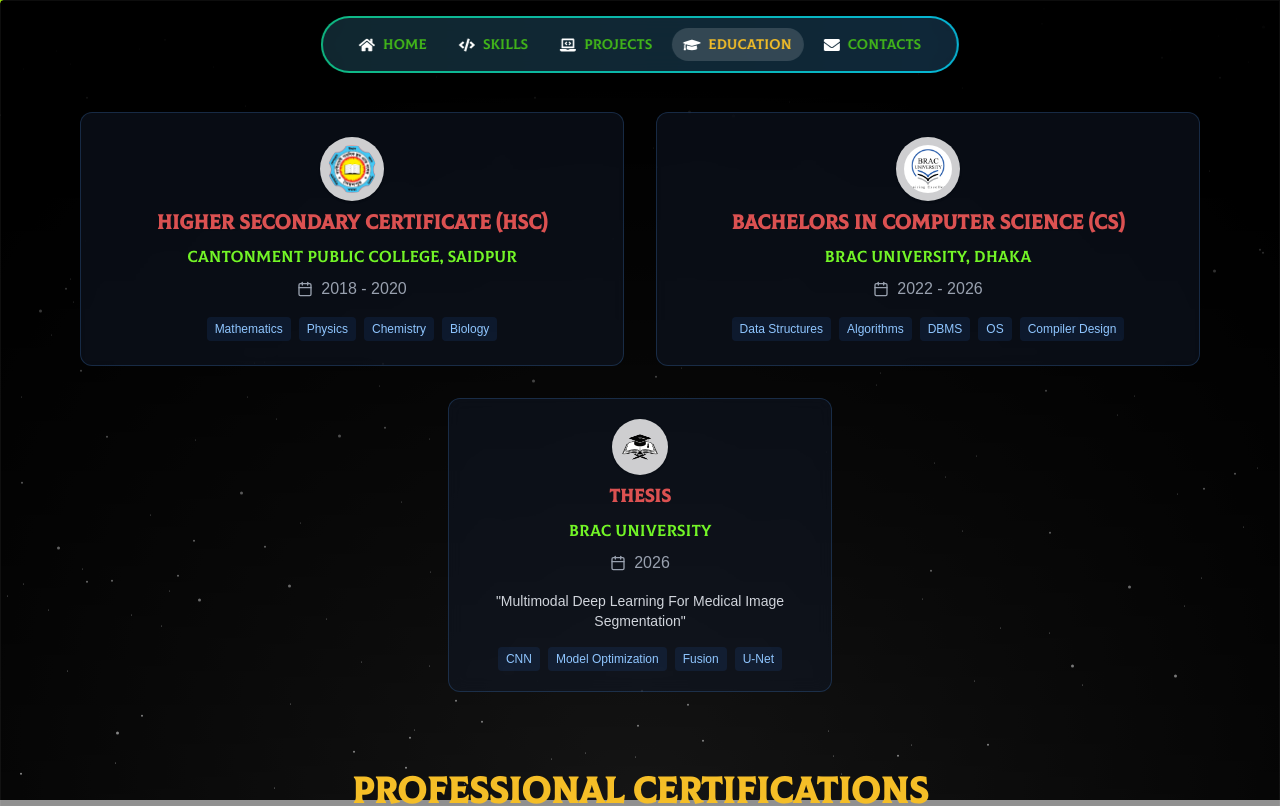
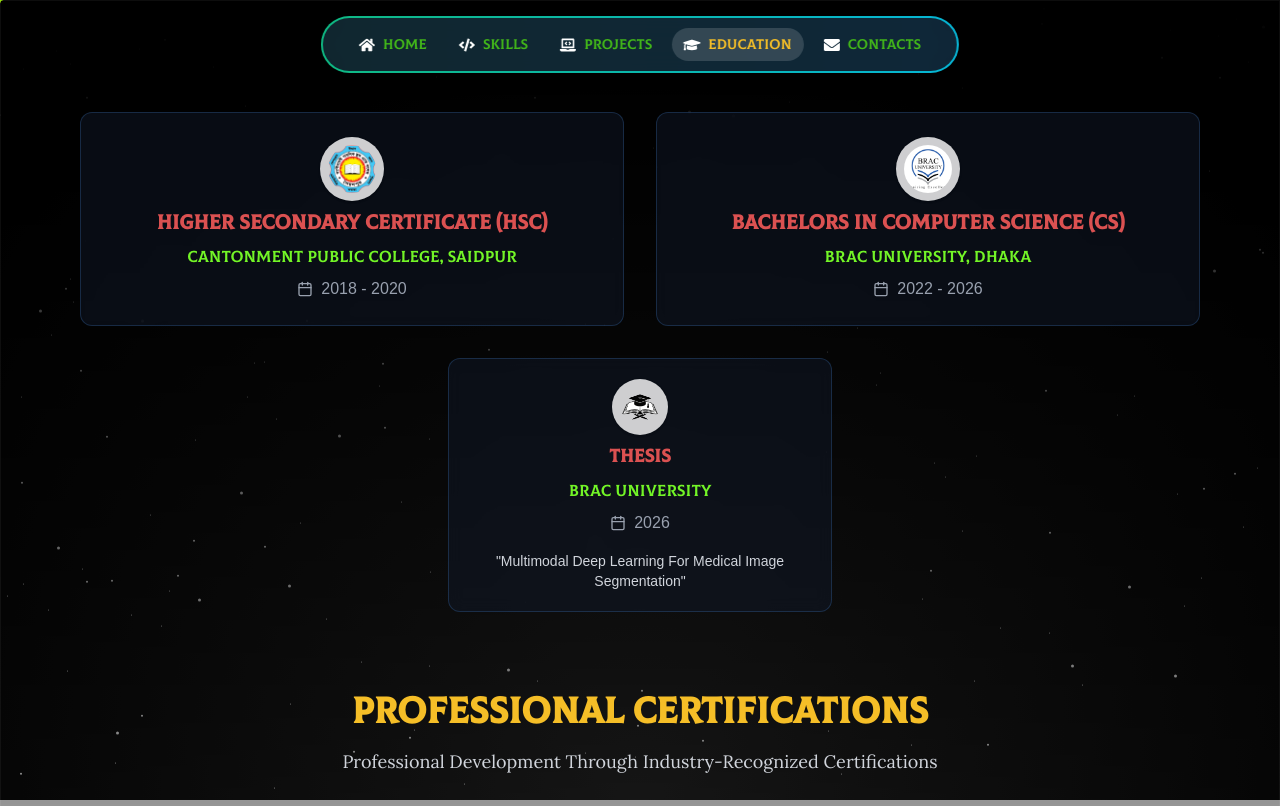
Before and after one commit to uzicodes/utsho-heaven-chowdhury, a Next.js app: page /education in a window 1280 px wide. Shown: the top 806 px of the page. Built offline with nearby package versions, Linux system fonts and the light colour scheme.

Commit message:
feat: removed the skills from the education cards

```diff
--- a/src/app/Navbar.css
+++ b/src/app/Navbar.css
@@ -75,7 +75,6 @@
     display: none;
   }
 }
-    color: #43B819; /* Default state */
 .navbar-logo {
   color: white;
   font-weight: bold;
--- a/src/app/education/page.tsx
+++ b/src/app/education/page.tsx
@@ -17,7 +17,6 @@
             degree: "Higher Secondary Certificate (HSC)",
             school: "Cantonment Public College, Saidpur",
             year: "2018 - 2020",
-            skills: ["Mathematics", "Physics", "Chemistry", "Biology"],
             description:
                 "Acquired a strong foundation in Science and Mathematics, fostering analytical and problem-solving skills.",
             logo: "/cpscs.png",
@@ -26,7 +25,6 @@
             degree: "Bachelors in Computer Science (CS)",
             school: "BRAC University, Dhaka",
             year: "2022 - 2026",
-            skills: ["Data Structures", "Algorithms", "DBMS", "OS", "Compiler Design"],
             description:
                 "Acquired foundational knowledge in computer science, programming languages, and software development principles.",
             logo: "/brac.png",
@@ -229,16 +227,6 @@
                                         {edu.year}
                                     </p>
                                 </div>
-                                <div className="flex flex-wrap justify-center gap-2">
-                                    {edu.skills.map((skill, i) => (
-                                        <span
-                                            key={i}
-                                            className="px-2 py-1 text-xs rounded bg-blue-500/10 text-blue-300"
-                                        >
-                                            {skill}
-                                        </span>
-                                    ))}
-                                </div>
                             </div>
                         </motion.div>
                     ))}
@@ -278,12 +266,6 @@
                             <p className="text-gray-300 text-sm text-center">
                                 "Multimodal Deep Learning for Medical Image Segmentation"
                             </p>
-                            <div className="flex flex-wrap justify-center gap-2">
-                                <span className="px-2 py-1 text-xs rounded bg-blue-500/10 text-blue-300">CNN</span>
-                                <span className="px-2 py-1 text-xs rounded bg-blue-500/10 text-blue-300">Model Optimization</span>
-                                <span className="px-2 py-1 text-xs rounded bg-blue-500/10 text-blue-300"> Fusion</span>
-                                <span className="px-2 py-1 text-xs rounded bg-blue-500/10 text-blue-300">U-net</span>
-                            </div>
                         </div>
                     </motion.div>
                 </div>
```
